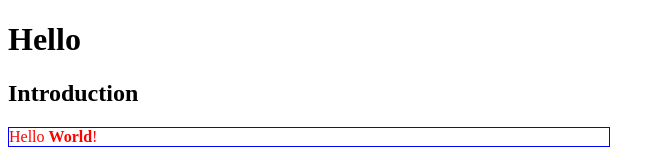
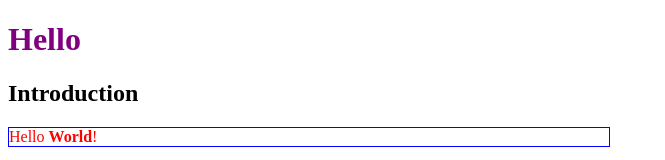
Before and after one commit to malcolm-kee/html-css-intro, a plain HTML site: page demo/06.html in a window 1280 px wide. Shown: the top 160 px of the page, without its empty margins (0-665 px from the left). Drawn offline with Linux system fonts and the light colour scheme.

Commit message:
update demo

```diff
--- a/demo/06.css
+++ b/demo/06.css
@@ -3,3 +3,7 @@ p {
   width: 600px;
   border: 1px solid blue;
 }
+
+h1 {
+  color: purple;
+}
--- a/demo/07.css
+++ b/demo/07.css
@@ -2,6 +2,11 @@ p {
   color: red;
   width: 600px;
   border: 1px solid blue;
+}
+
+h1,
+h2 {
+  color: purple;
 }
 
 #intro {
--- a/demo/08.css
+++ b/demo/08.css
@@ -2,6 +2,11 @@ p {
   color: red;
   width: 600px;
   border: 1px solid blue;
+}
+
+h1,
+h2 {
+  color: purple;
 }
 
 #intro {
```
